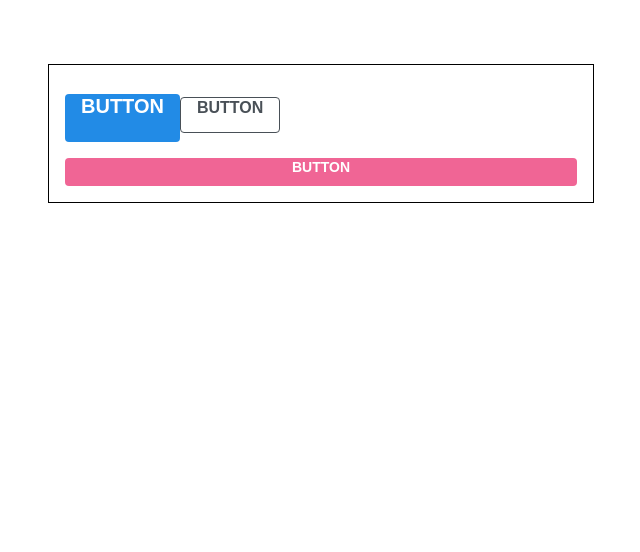
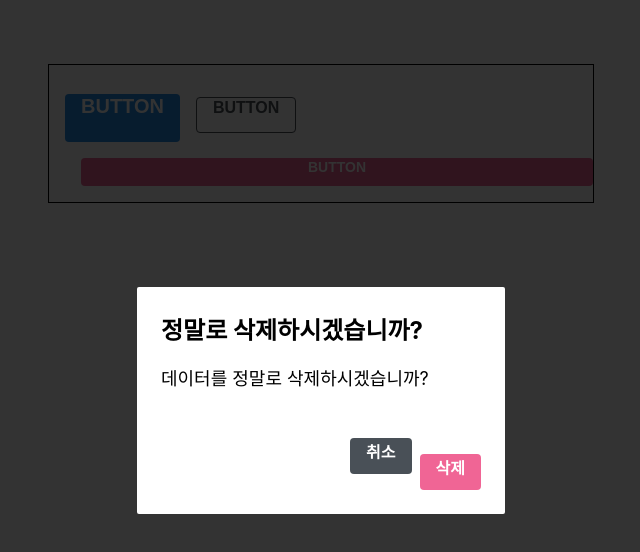
Before and after one commit to WhiteOwl314/React-stylePractice, a React (Create React App) app: page / in a window 1280 px wide. Shown: the top 552 px of the page, without its empty margins (319-959 px from the left). Built offline with nearby package versions, Linux system fonts and the light colour scheme.

Commit message:
styledCompnents-css덮어쓰기

```diff
--- a/src/App.js
+++ b/src/App.js
@@ -2,6 +2,7 @@
 import "./App.scss"
 import styled, {ThemeProvider} from 'styled-components';
 import Button from './components/Button/Button';
+import Dialog from "./components/dialog/Dialog";
 
 const AppBlock = styled.div`
     width: 512px;
@@ -28,11 +29,20 @@
               }
           }}
       >
-          <AppBlock>
-              <Button size="large">BUTTON</Button>
-              <Button color="gray" size="medium" outline>BUTTON</Button>
-              <Button color="pink" size="small" fullWidth>BUTTON</Button>
-          </AppBlock>
+          <>
+              <AppBlock>
+                  <Button size="large">BUTTON</Button>
+                  <Button color="gray" size="medium" outline>BUTTON</Button>
+                  <Button color="pink" size="small" fullWidth>BUTTON</Button>
+              </AppBlock>
+              <Dialog
+                  title="정말로 삭제하시겠습니까?"
+                  confirmText="삭제"
+                  cancelText="취소"
+              >
+                  데이터를 정말로 삭제하시겠습니까?
+              </Dialog>
+          </>
       </ThemeProvider>
   );
 }
--- /dev/null
+++ b/src/components/dialog/Dialog.js
@@ -0,0 +1,73 @@
+import React from 'react';
+import styled from 'styled-components';
+import Button from '../Button/Button';
+
+const DarkBackground = styled.div`
+    position: fixed;
+    left: 0;
+    top: 0;
+    width: 100%;
+    height: 100%;
+    display: flex;
+    align-items: center;
+    justify-content: center;
+    background: rgba(0,0,0,0.8);
+`;
+
+const DialogBlock = styled.div`
+    width: 320px;
+    padding: 1.5rem;
+    background: white;
+    border-radius: 2px;
+    h3{
+        margin: 0;
+        font-size: 1.5rem;
+    }
+    p{
+        font-size: 1.125rem
+    }
+`;
+
+const ButtonGroup = styled.div`
+    margin-top: 3rem;
+    display: flex;
+    justify-content: flex-end;
+`;
+
+const ShortMarginButton = styled(Button)`
+    & + &{
+        margin-left: 0.5rem;
+    }
+`;
+
+function Dialog({
+        title,
+        children,
+        confirmText,
+        cancelText
+    })
+{
+    return(
+        <DarkBackground>
+            <DialogBlock>
+                <h3>{title}</h3>
+                <p>{children}</p>
+                <ButtonGroup>
+                    <ShortMarginButton color="gray">
+                        {cancelText}
+                    </ShortMarginButton>
+                    <ShortMarginButton color="pink">
+                        {confirmText}
+                    </ShortMarginButton>
+                </ButtonGroup>
+            </DialogBlock>
+        </DarkBackground>
+    );
+}
+
+Dialog.defaultProps = {
+    confirmText: '확인',
+    cancelText: '취소'
+};
+
+export default Dialog;
```
